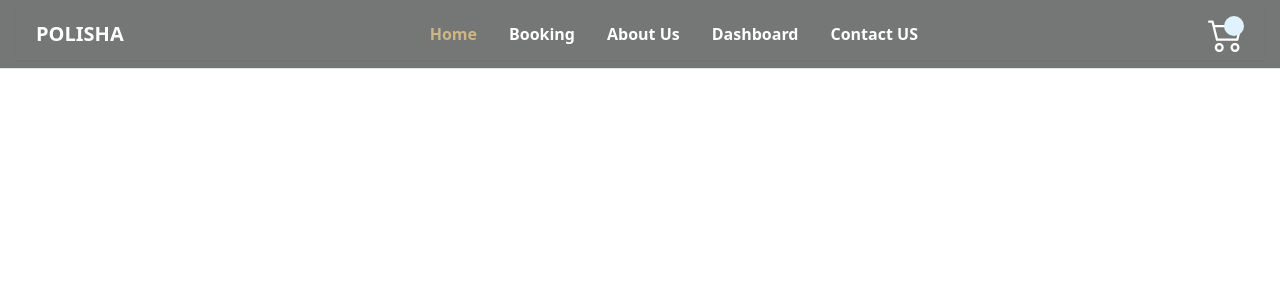
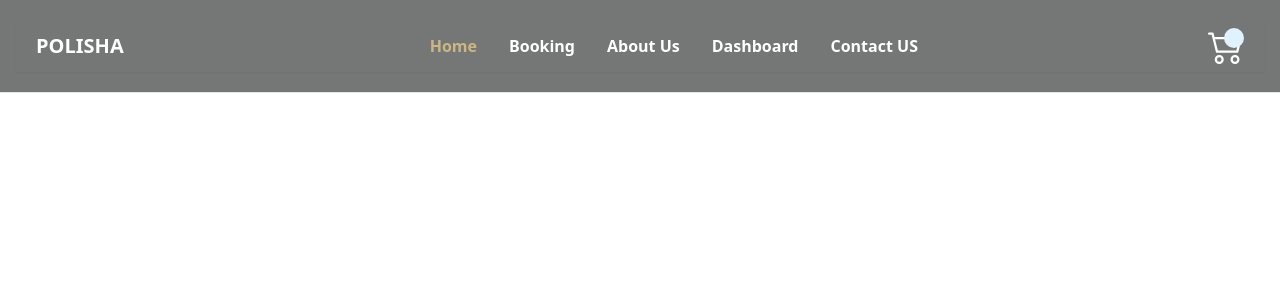
Before and after one commit to ashimroyrupok/POLISHA, a React (Vite) app in the folder polisha-client/: page / in a window 1280 px wide. Shown: the top 300 px of the page. Built offline with nearby package versions, Linux system fonts and the light colour scheme.

Commit message:
fixed padding issue on navbar

```diff
--- a/polisha-client/src/components/layout/Shared/Container.tsx
+++ b/polisha-client/src/components/layout/Shared/Container.tsx
@@ -5,7 +5,7 @@ type TContainer = {
 };
 
 const Container = ({ children }: TContainer) => {
-  return <div className="px-4 py-2 bg-[#22262B] bg-opacity-10">{children}</div>;
+  return <div className="px-4 py-5 bg-[#22262B] bg-opacity-10">{children}</div>;
 };
 
 export default Container;
```
